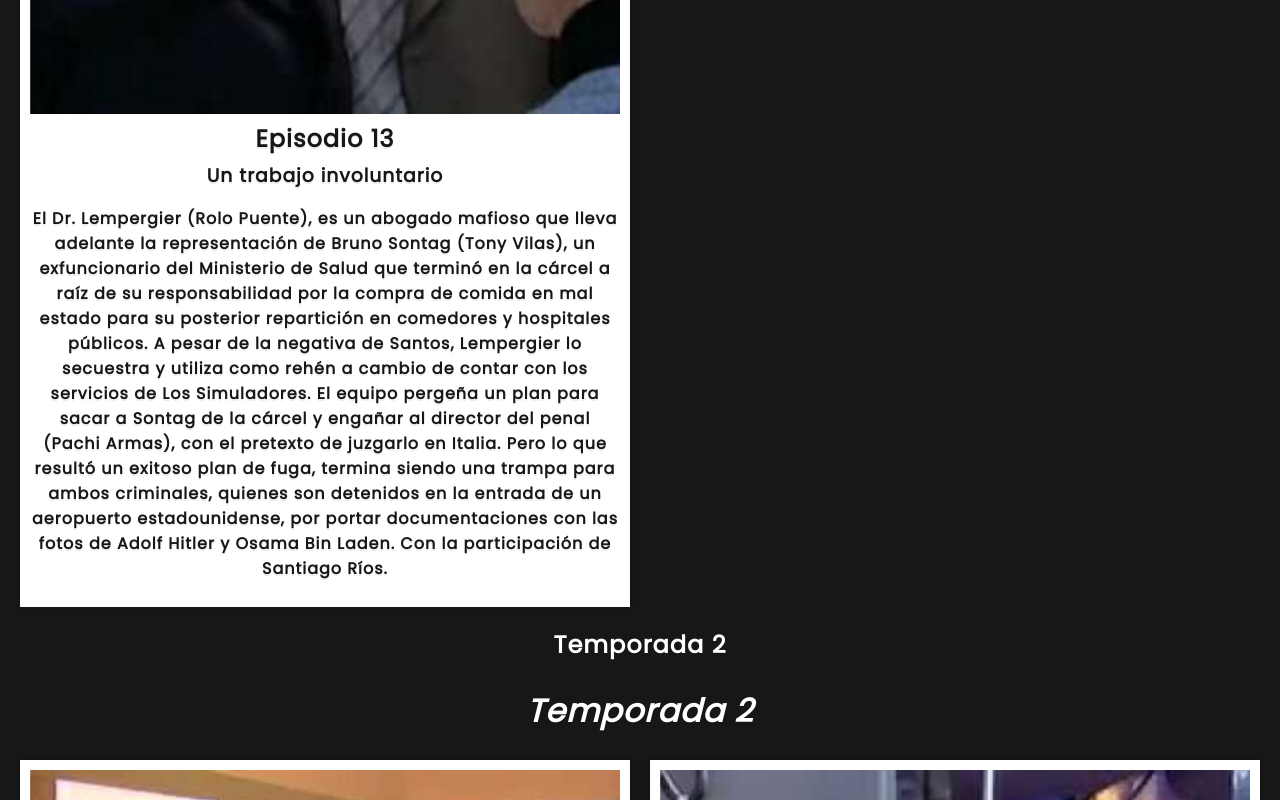
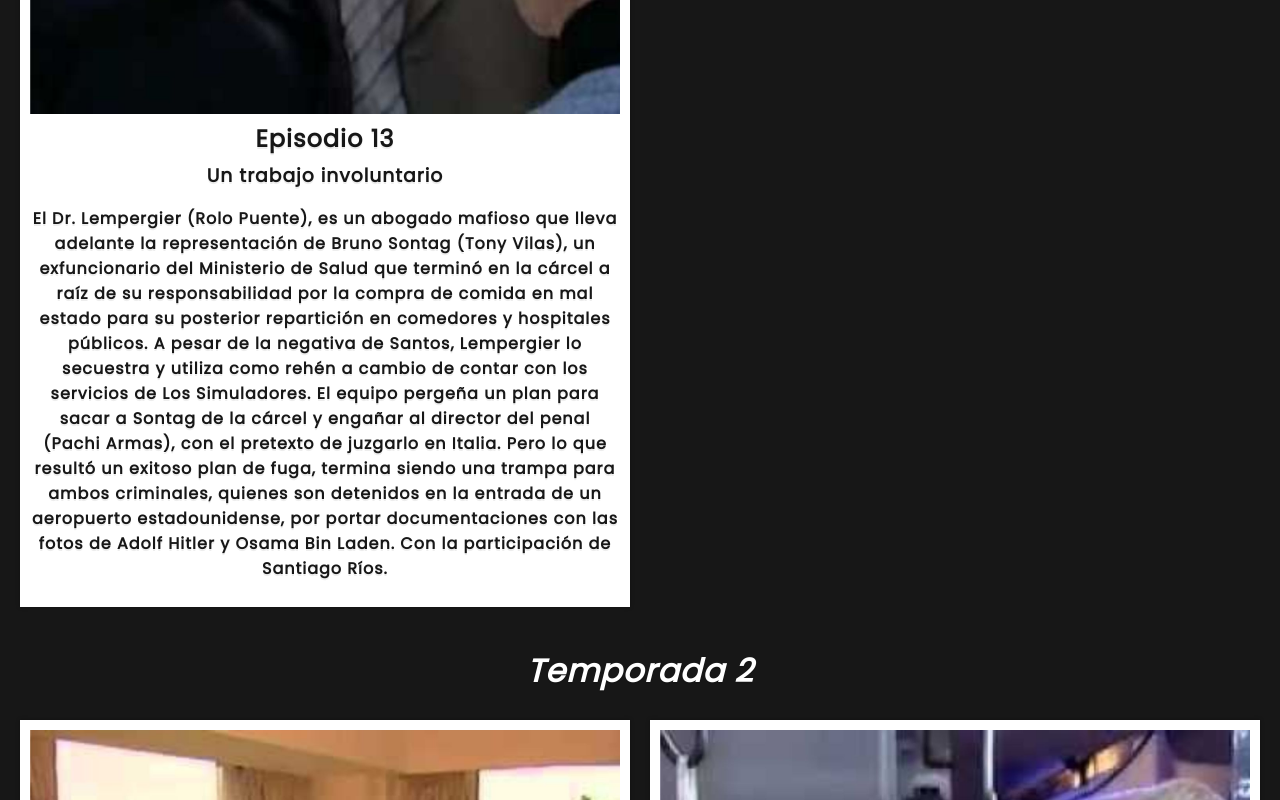
Before and after one commit to nicomauvecin/simuladores-fanpage, a plain HTML site: page index.html in a window 1280 px wide. Shown: the part 11200-12000 px from the top of the page. Drawn offline with Linux system fonts and the light colour scheme.

Commit message:
corrige error de estructura

```diff
--- a/index.html
+++ b/index.html
@@ -404,7 +404,6 @@
             </p>
           </div>
         </div>
-          <h2>Temporada 2</h2>
           <div class="temporada">
             <h1>Temporada 2</h1>
             <div class="episodio">
```
